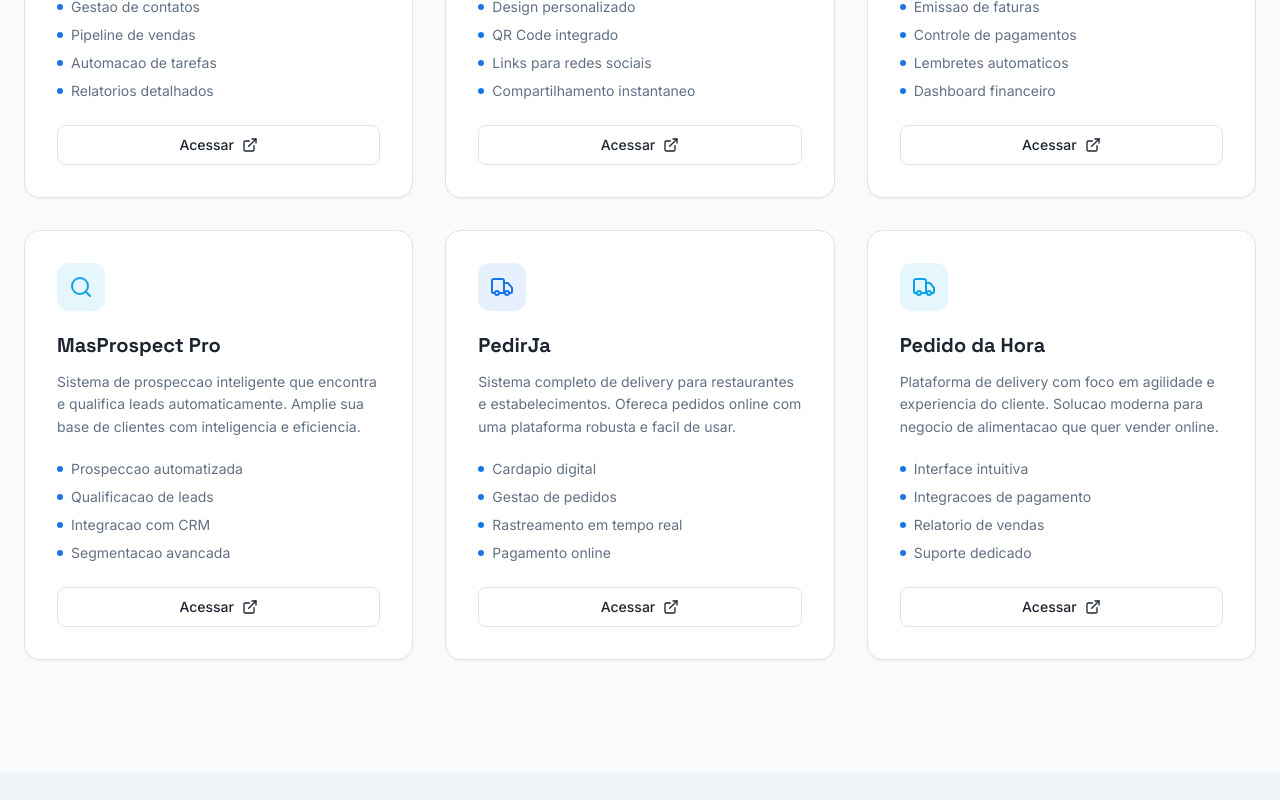
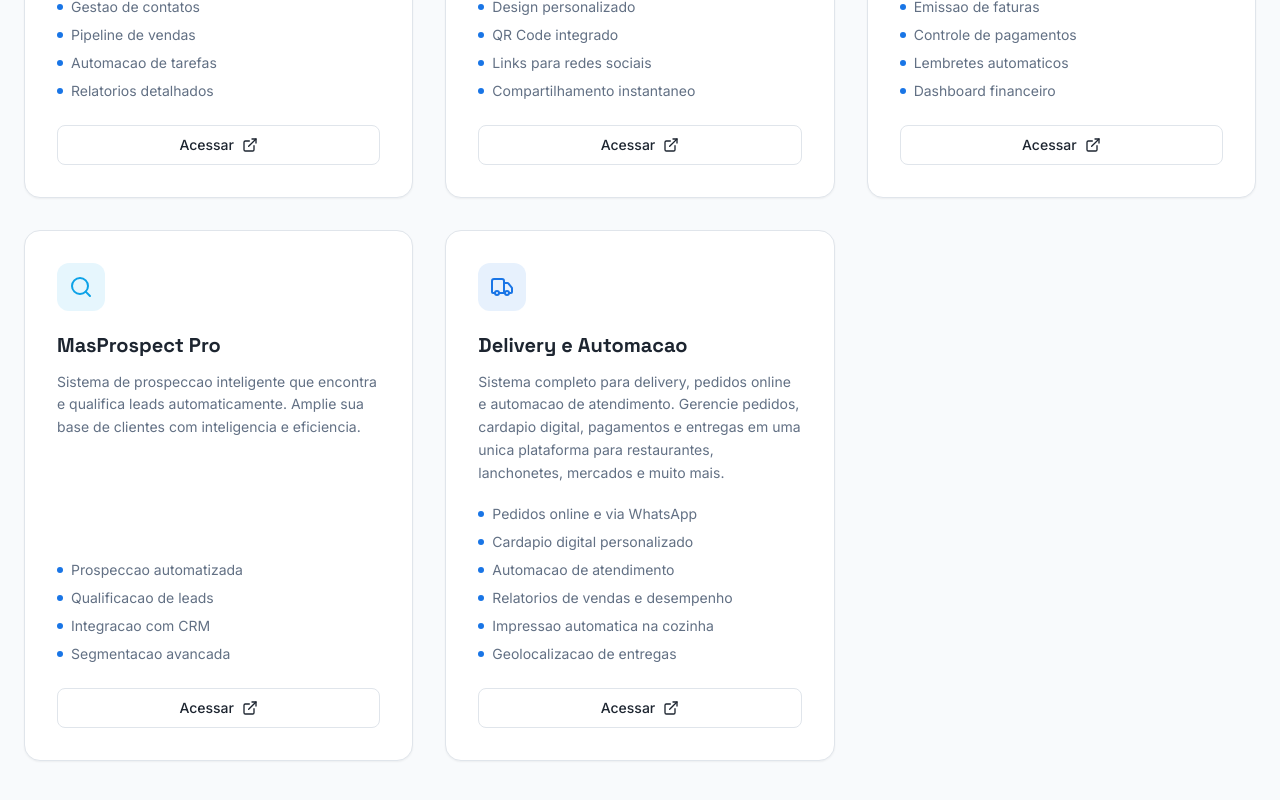
Before and after one commit to Atendo-Sistemas/Institucional-Tema-Atendo, a Next.js app: page / in a window 1280 px wide. Shown: the part 1636-2436 px from the top of the page. Built offline with nearby package versions, Linux system fonts and the light colour scheme.

Commit message:
refactor: consolidate delivery products into one card
Replace two delivery cards with a single "Delivery e Automacao" card and update grid layout.

Co-authored-by: Atendo Sistemas <194499324+Atendo-Sistemas@users.noreply.github.com>

```diff
--- a/components/products.tsx
+++ b/components/products.tsx
@@ -67,31 +67,19 @@ const products = [
   },
   {
     icon: Truck,
-    title: "PedirJa",
+    title: "Delivery e Automacao",
     description:
-      "Sistema completo de delivery para restaurantes e estabelecimentos. Ofereca pedidos online com uma plataforma robusta e facil de usar.",
+      "Sistema completo para delivery, pedidos online e automacao de atendimento. Gerencie pedidos, cardapio digital, pagamentos e entregas em uma unica plataforma para restaurantes, lanchonetes, mercados e muito mais.",
     features: [
-      "Cardapio digital",
-      "Gestao de pedidos",
-      "Rastreamento em tempo real",
-      "Pagamento online",
-    ],
-    href: "https://pedirja.com.br/",
-    color: "bg-primary/10 text-primary",
-  },
-  {
-    icon: Truck,
-    title: "Pedido da Hora",
-    description:
-      "Plataforma de delivery com foco em agilidade e experiencia do cliente. Solucao moderna para negocio de alimentacao que quer vender online.",
-    features: [
-      "Interface intuitiva",
-      "Integracoes de pagamento",
-      "Relatorio de vendas",
-      "Suporte dedicado",
+      "Pedidos online e via WhatsApp",
+      "Cardapio digital personalizado",
+      "Automacao de atendimento",
+      "Relatorios de vendas e desempenho",
+      "Impressao automatica na cozinha",
+      "Geolocalizacao de entregas",
     ],
     href: "#contato",
-    color: "bg-accent/10 text-accent",
+    color: "bg-primary/10 text-primary",
   },
 ];
 
@@ -109,7 +97,7 @@ export function Products() {
           </h2>
           <p className="mt-4 text-lg leading-relaxed text-muted-foreground">
             Um ecossistema completo de ferramentas para gerenciar atendimento,
-            vendas, financeiro e delivery.
+            vendas, financeiro e automacao do seu negocio.
           </p>
         </div>
 
```
